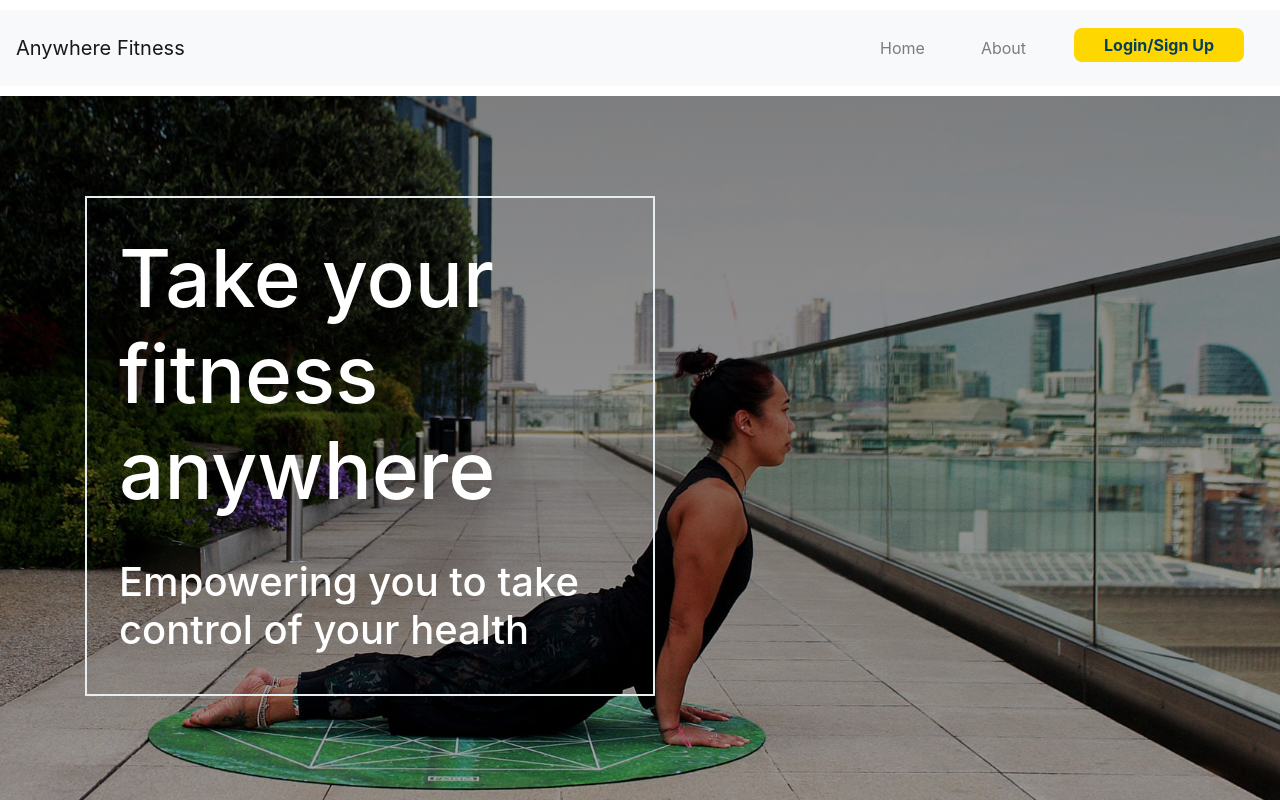
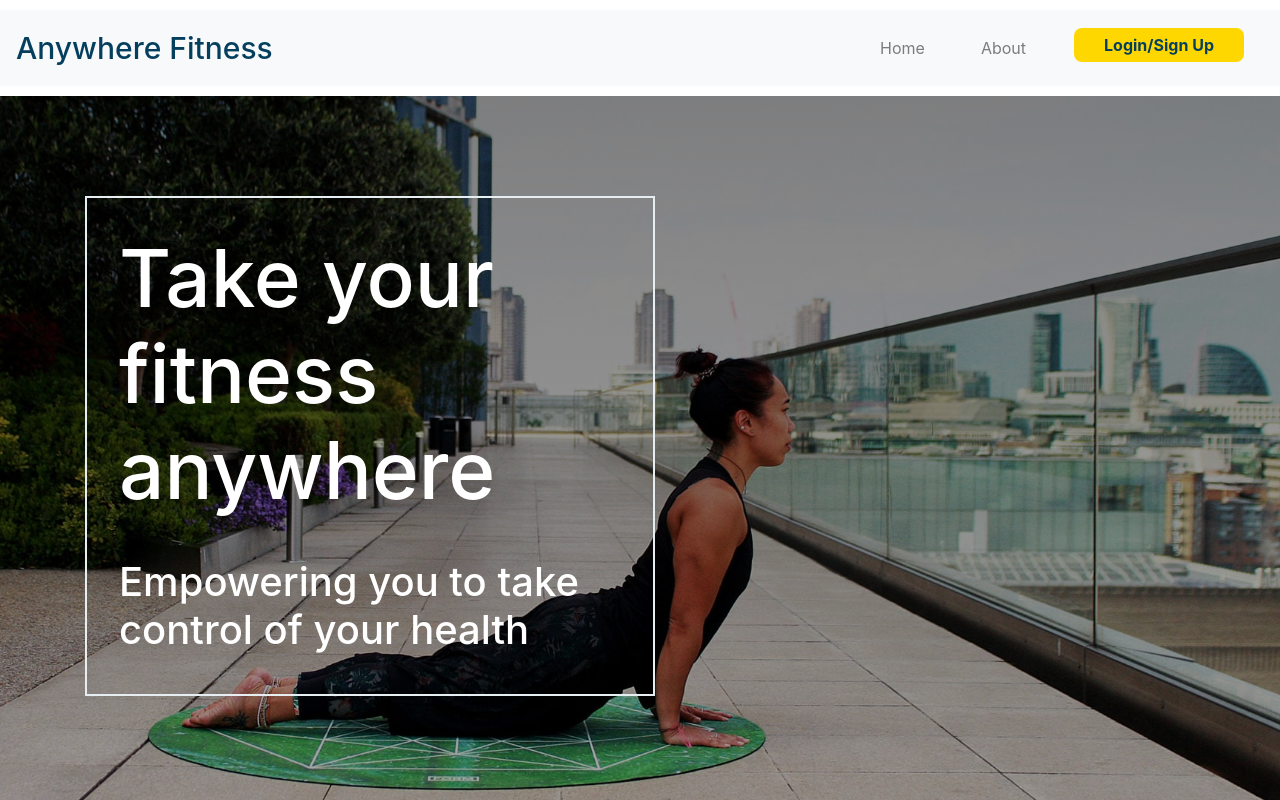
Before and after one commit to BUILD-WEEKS-ANYWHERE-FITNESS/front-end, a React (Create React App) app in the folder anywhere-fitness/: page / in a window 1280 px wide. Shown: the top 800 px of the page. Built offline with nearby package versions, Linux system fonts and the light colour scheme.

Commit message:
fixed brand to match previous styling

```diff
--- a/anywhere-fitness/src/components/Header/Header.js
+++ b/anywhere-fitness/src/components/Header/Header.js
@@ -20,7 +20,7 @@ const Header = () => {
     return (
         <header>
              <Navbar color="light" light expand="lg">
-                    <NavbarBrand href="/">Anywhere Fitness</NavbarBrand>
+                    <NavbarBrand><h1>Anywhere Fitness</h1></NavbarBrand>
                     <NavbarToggler onClick={toggle} />
                     <Collapse isOpen={isOpen} navbar>
                       <Nav className="ml-auto" navbar>
```
